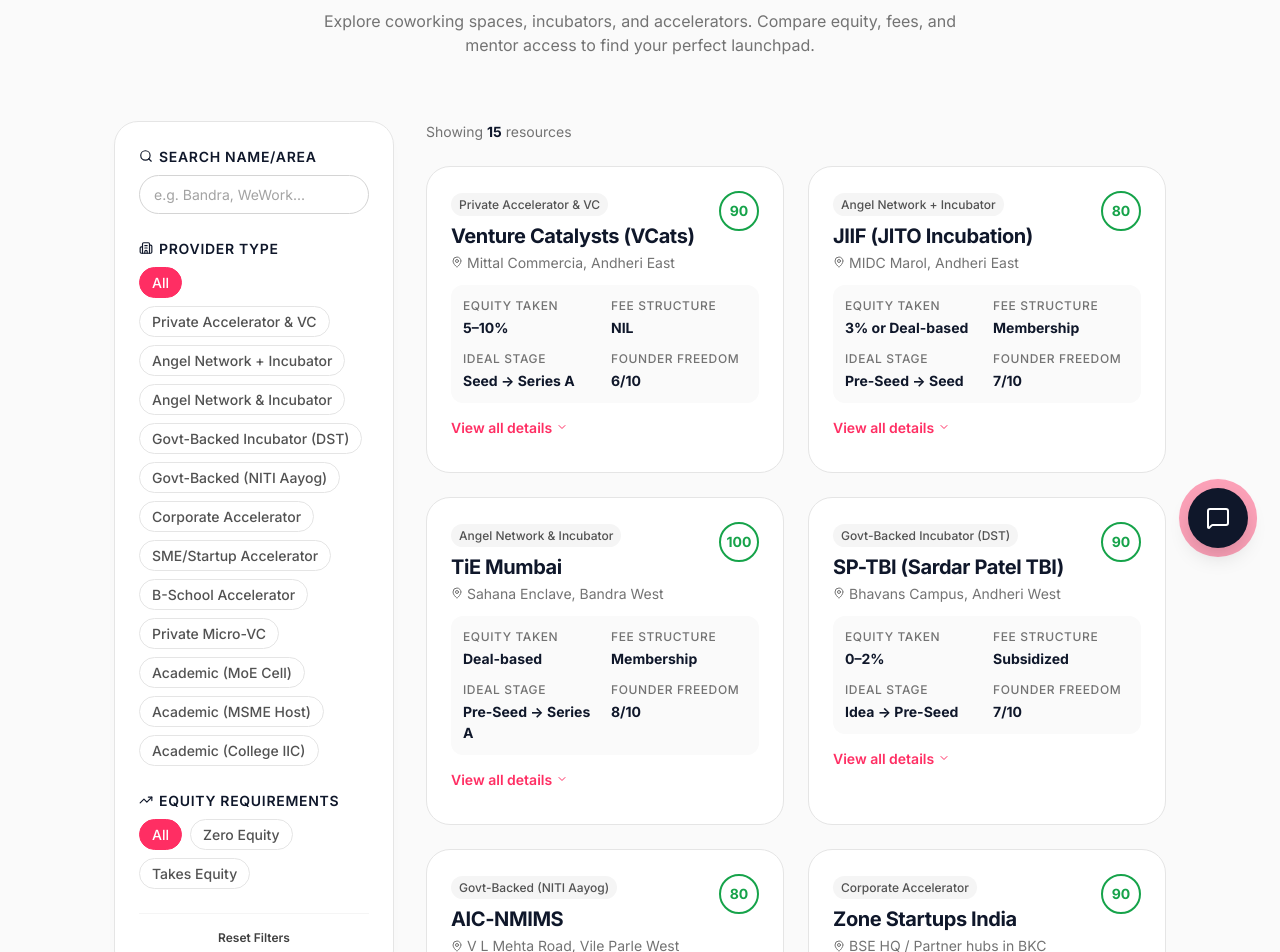
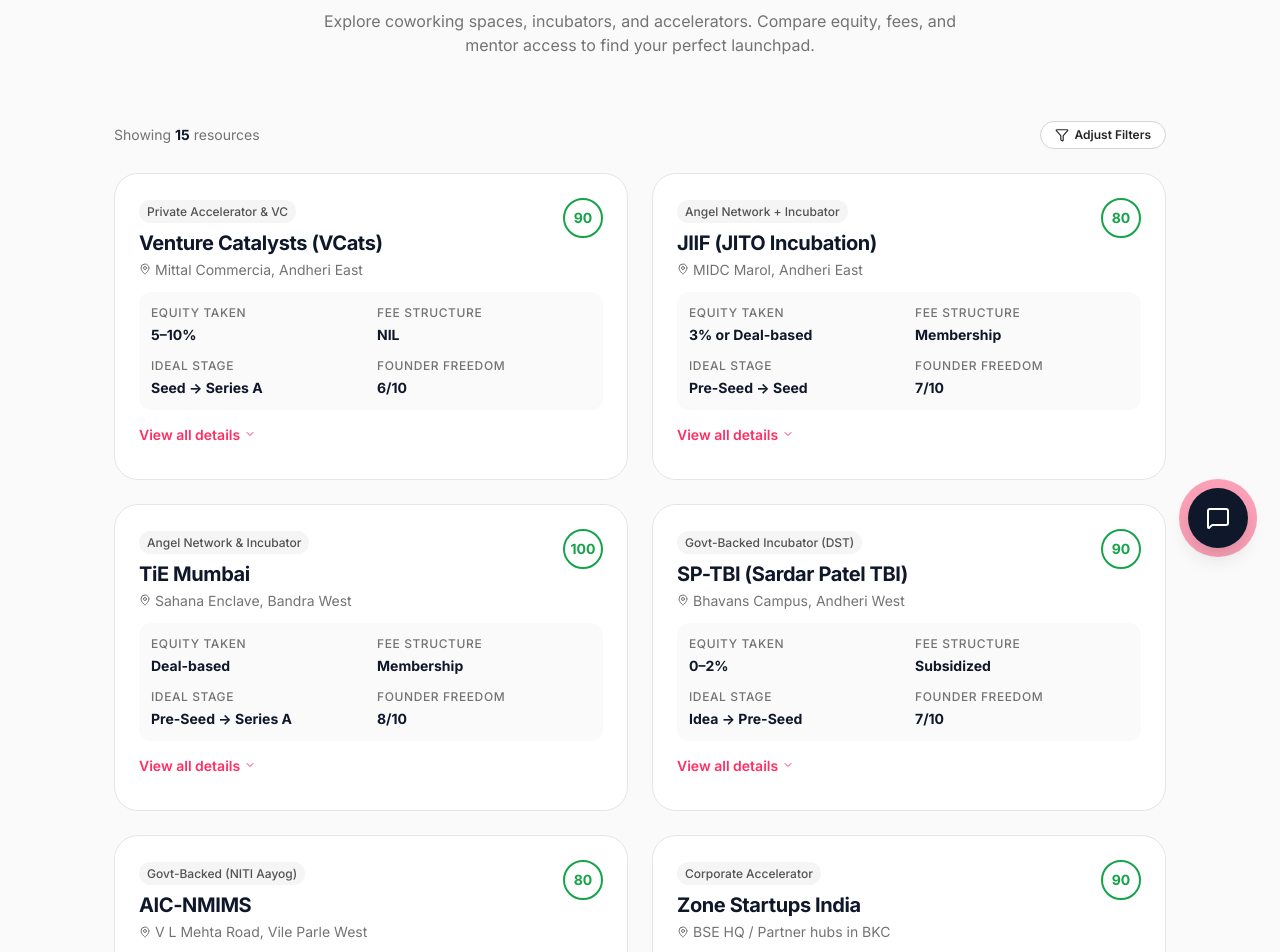
Before and after one commit to ishaan-jha021/startup-ecosystem-gpt, a Next.js app: page /directory in a window 1280 px wide. Shown: the part 220-1172 px from the top of the page. Built offline with nearby package versions, Linux system fonts and the light colour scheme.

Commit message:
feat(filters): refactored directory filters into a hideable panel and added stage/funding filters

```diff
--- a/app/directory/page.js
+++ b/app/directory/page.js
@@ -2,7 +2,7 @@
 
 import { useState } from 'react';
 import { westernLineData } from '@/lib/data/western_line';
-import { ExternalLink, ChevronDown, ChevronUp, Search, MapPin, Building2, TrendingUp } from 'lucide-react';
+import { ExternalLink, ChevronDown, ChevronUp, Search, MapPin, Building2, TrendingUp, Filter } from 'lucide-react';
 import Link from 'next/link';
 import DirectoryAdvisorBot from '../components/DirectoryAdvisorBot';
 
@@ -114,12 +114,17 @@
     const [search, setSearch] = useState('');
     const [typeFilter, setTypeFilter] = useState('All');
     const [equityFilter, setEquityFilter] = useState('All');
+    const [stageFilter, setStageFilter] = useState('All');
+    const [fundingFilter, setFundingFilter] = useState('All');
+    const [showFilters, setShowFilters] = useState(false);
 
     // Currently only Western Line data, prepared for merging others later
     const allData = [...westernLineData];
 
     // Get unique types for filter
     const types = ['All', ...new Set(allData.map(item => item.type))];
+    const stages = ['All', 'Idea / Student', 'Early / Pre-Seed', 'Seed / Growth'];
+    const fundings = ['All', 'Guaranteed / Yes', 'Grants / Subsidized', 'No'];
 
     // Filter logic
     const filteredData = allData.filter(item => {
@@ -131,8 +136,22 @@
         if (equityFilter === 'Zero Equity') matchesEquity = item.equityTaken === 'NIL';
         if (equityFilter === 'Takes Equity') matchesEquity = item.equityTaken !== 'NIL' && item.equityTaken !== 'Varies';
 
-        return matchesSearch && matchesType && matchesEquity;
+        let matchesStage = true;
+        if (stageFilter === 'Idea / Student') matchesStage = /idea|student/i.test(item.idealStage);
+        if (stageFilter === 'Early / Pre-Seed') matchesStage = /early|pre-seed/i.test(item.idealStage);
+        if (stageFilter === 'Seed / Growth') matchesStage = /seed|growth|series a/i.test(item.idealStage);
+
+        let matchesFunding = true;
+        if (fundingFilter === 'Guaranteed / Yes') matchesFunding = /yes/i.test(item.fundingGuarantee);
+        if (fundingFilter === 'Grants / Subsidized') matchesFunding = /grant|subsidized|credits/i.test(item.fundingGuarantee);
+        if (fundingFilter === 'No') matchesFunding = /no|pitch/i.test(item.fundingGuarantee);
+
+        return matchesSearch && matchesType && matchesEquity && matchesStage && matchesFunding;
     });
+
+    const resetFilters = () => {
+        setSearch(''); setTypeFilter('All'); setEquityFilter('All'); setStageFilter('All'); setFundingFilter('All');
+    };
 
     return (
         <div className="directory-page">
@@ -149,8 +168,18 @@
 
             <div className="container">
                 <div className="dir-layout">
-                    {/* Sidebar Filters */}
-                    <aside className="dir-sidebar">
+                    {/* Main Content */}
+                    <main className="dir-content">
+                        <div className="dir-results-info">
+                            <p>Showing <strong>{filteredData.length}</strong> resources</p>
+                            <button className="btn btn-secondary btn-sm" onClick={() => setShowFilters(!showFilters)}>
+                                <Filter size={14} /> {showFilters ? 'Hide Filters' : 'Adjust Filters'}
+                            </button>
+                        </div>
+
+                        {showFilters && (
+                            <div className="dir-filters card mb-xl">
+                                <div className="filters-grid">
                                     <div className="filter-group">
                                         <label><Search size={14} /> Search Name/Area</label>
                                         <input
@@ -192,18 +221,44 @@
                                         </div>
                                     </div>
 
+                                    <div className="filter-group">
+                                        <label>Ideal Stage</label>
+                                        <div className="filter-chips">
+                                            {stages.map(s => (
+                                                <button
+                                                    key={s}
+                                                    className={`chip ${stageFilter === s ? 'active' : ''}`}
+                                                    onClick={() => setStageFilter(s)}
+                                                >
+                                                    {s}
+                                                </button>
+                                            ))}
+                                        </div>
+                                    </div>
+
+                                    <div className="filter-group">
+                                        <label>Funding Guarantee</label>
+                                        <div className="filter-chips">
+                                            {fundings.map(f => (
+                                                <button
+                                                    key={f}
+                                                    className={`chip ${fundingFilter === f ? 'active' : ''}`}
+                                                    onClick={() => setFundingFilter(f)}
+                                                >
+                                                    {f}
+                                                </button>
+                                            ))}
+                                        </div>
+                                    </div>
+                                </div>
+
                                 <div className="filter-reset">
-                            <button className="btn btn-ghost btn-sm" onClick={() => { setSearch(''); setTypeFilter('All'); setEquityFilter('All'); }}>
-                                Reset Filters
+                                    <button className="btn btn-ghost btn-sm" onClick={resetFilters}>
+                                        Reset All Filters
                                     </button>
                                 </div>
-                    </aside>
-
-                    {/* Main Content */}
-                    <main className="dir-content">
-                        <div className="dir-results-info">
-                            <p>Showing <strong>{filteredData.length}</strong> resources</p>
                             </div>
+                        )}
 
                         {filteredData.length > 0 ? (
                             <div className="dir-grid">
@@ -215,7 +270,7 @@
                             <div className="empty-state card text-center">
                                 <h3>No spaces found</h3>
                                 <p className="text-muted mt-sm mb-lg">We couldn't find any resources matching your filters.</p>
-                                <button className="btn btn-secondary" onClick={() => { setSearch(''); setTypeFilter('All'); setEquityFilter('All'); }}>Clear Filters</button>
+                                <button className="btn btn-secondary" onClick={resetFilters}>Clear Filters</button>
                             </div>
                         )}
                     </main>
@@ -229,29 +284,31 @@
                 .dir-header { margin-bottom: var(--space-4xl); }
                 .dir-header h1 { font-size: var(--fs-4xl); font-weight: 800; letter-spacing: -0.03em; color: var(--gray-900); }
 
-                .dir-layout { display: grid; grid-template-columns: 280px 1fr; gap: var(--space-2xl); align-items: start; }
+                .dir-layout { display: flex; flex-direction: column; gap: var(--space-2xl); align-items: stretch; width: 100%; }
 
-                /* Sidebar */
-                .dir-sidebar { background: var(--white); border: 1px solid var(--gray-200); border-radius: var(--radius-xl); padding: var(--space-xl); position: sticky; top: var(--space-2xl); box-shadow: 0 4px 20px -10px rgba(0,0,0,0.05); }
-                .filter-group { margin-bottom: var(--space-xl); }
+                /* Filters Panel */
+                .dir-filters { padding: var(--space-xl); border: 1px solid var(--gray-200); border-radius: var(--radius-xl); background: var(--white); box-shadow: 0 4px 20px -10px rgba(0,0,0,0.05); }
+                .filters-grid { display: grid; grid-template-columns: repeat(auto-fit, minmax(250px, 1fr)); gap: var(--space-xl); margin-bottom: var(--space-xl); }
+
                 .filter-group label { display: flex; align-items: center; gap: 6px; font-size: var(--fs-sm); font-weight: 600; color: var(--gray-900); margin-bottom: var(--space-sm); text-transform: uppercase; letter-spacing: 0.05em; }
                 .filter-chips { display: flex; flex-wrap: wrap; gap: 8px; }
                 .chip { padding: 6px 12px; font-size: var(--fs-sm); border: 1px solid var(--gray-200); background: var(--white); border-radius: var(--radius-full); cursor: pointer; color: var(--gray-600); font-family: var(--font); transition: all 0.2s; }
                 .chip:hover { border-color: var(--gray-300); background: var(--gray-50); }
                 .chip.active { background: var(--brand); color: white; border-color: var(--brand); font-weight: 500; }
-                .filter-reset { padding-top: var(--space-md); border-top: 1px solid var(--gray-100); display: flex; justify-content: center; }
+                .filter-reset { padding-top: var(--space-lg); border-top: 1px solid var(--gray-100); display: flex; justify-content: center; }
 
                 /* Main */
-                .dir-results-info { margin-bottom: var(--space-xl); font-size: var(--fs-sm); color: var(--gray-500); }
+                .dir-results-info { display: flex; justify-content: space-between; align-items: center; margin-bottom: var(--space-xl); font-size: var(--fs-sm); color: var(--gray-500); }
                 .dir-results-info strong { color: var(--gray-900); }
+                .dir-results-info button { font-weight: 600; display: flex; align-items: center; gap: 6px; }
+
                 .dir-grid { display: grid; grid-template-columns: repeat(auto-fill, minmax(340px, 1fr)); gap: var(--space-xl); }
 
                 .empty-state { padding: var(--space-4xl) var(--space-2xl); }
 
                 @media (max-width: 900px) {
-                    .dir-layout { grid-template-columns: 1fr; }
-                    .dir-sidebar { position: static; }
                     .dir-grid { grid-template-columns: 1fr; }
+                    .filters-grid { grid-template-columns: 1fr; }
                 }
             `}</style>
         </div>
```
Lines whose indentation alone changed are shown as unchanged.
